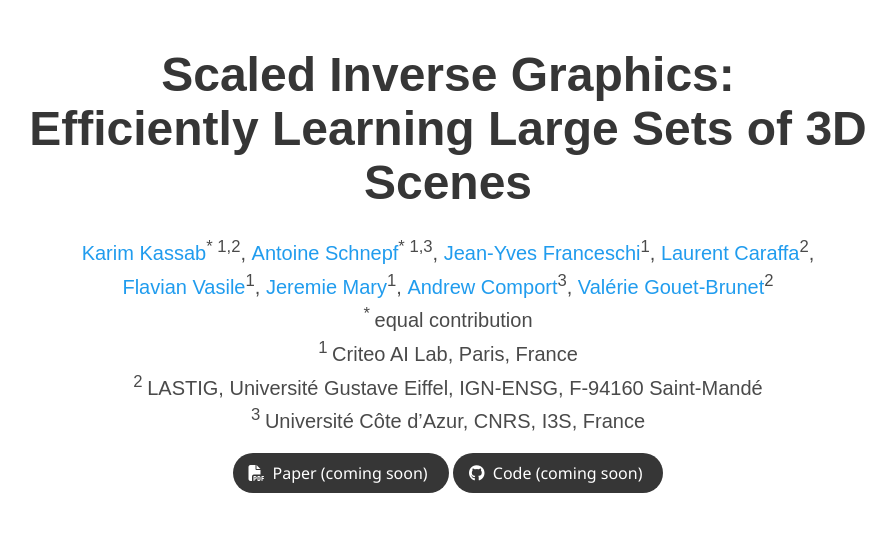
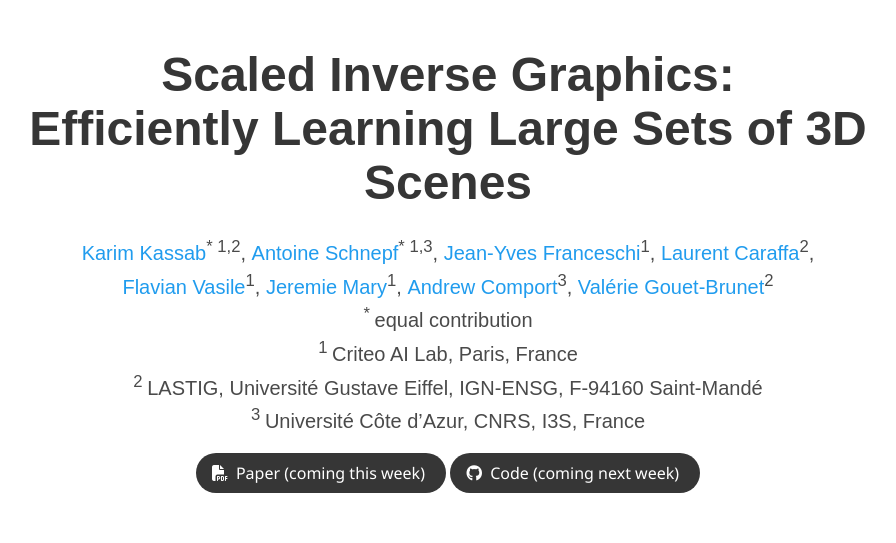
Before and after one commit to scaled-ig/scaled-ig.github.io, a plain HTML site: page index.html in a window 1280 px wide. Shown: the top 543 px of the page, without its empty margins (192-1088 px from the left). Drawn offline with nearby package versions, Linux system fonts and the light colour scheme; some icons are missing; a web font is replaced by a local one.

Commit message:
updated buttons

```diff
--- a/index.html
+++ b/index.html
@@ -74,7 +74,7 @@
                   <span class="icon">
                       <i class="fas fa-file-pdf"></i>
                   </span>
-                  <span>Paper (coming soon)</span>
+                  <span>Paper (coming this week)</span>
                 </a>
               </span>
               <!-- <span class="link-block">
@@ -103,7 +103,7 @@
                   <span class="icon">
                       <i class="fab fa-github"></i>
                   </span>
-                  <span>Code (coming soon)</span>
+                  <span>Code (coming next week)</span>
                   </a>
               </span>
               <!-- Dataset Link. -->
```
